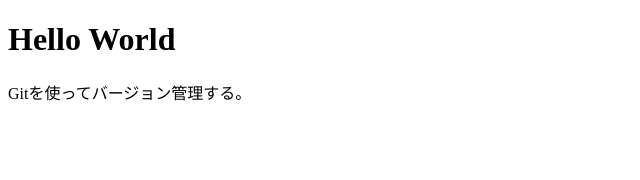
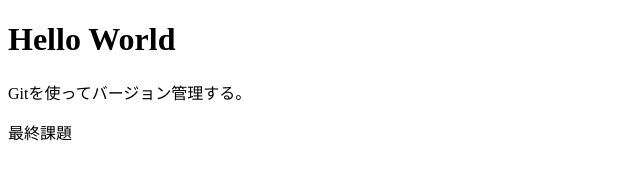
Before and after one commit to rika-kurimoto/kadai-githubpages, a plain HTML site: page index.html in a window 1280 px wide. Shown: the whole page, without its empty margins (0-640 px from the left). Drawn offline with Linux system fonts and the light colour scheme.

Commit message:
Hello World

```diff
--- a/index.html
+++ b/index.html
@@ -7,5 +7,6 @@
     <body>
         <h1>Hello World</h1>
         <p>Gitを使ってバージョン管理する。</p>
+        <p>最終課題</p>
     </body>
 </html>
```
